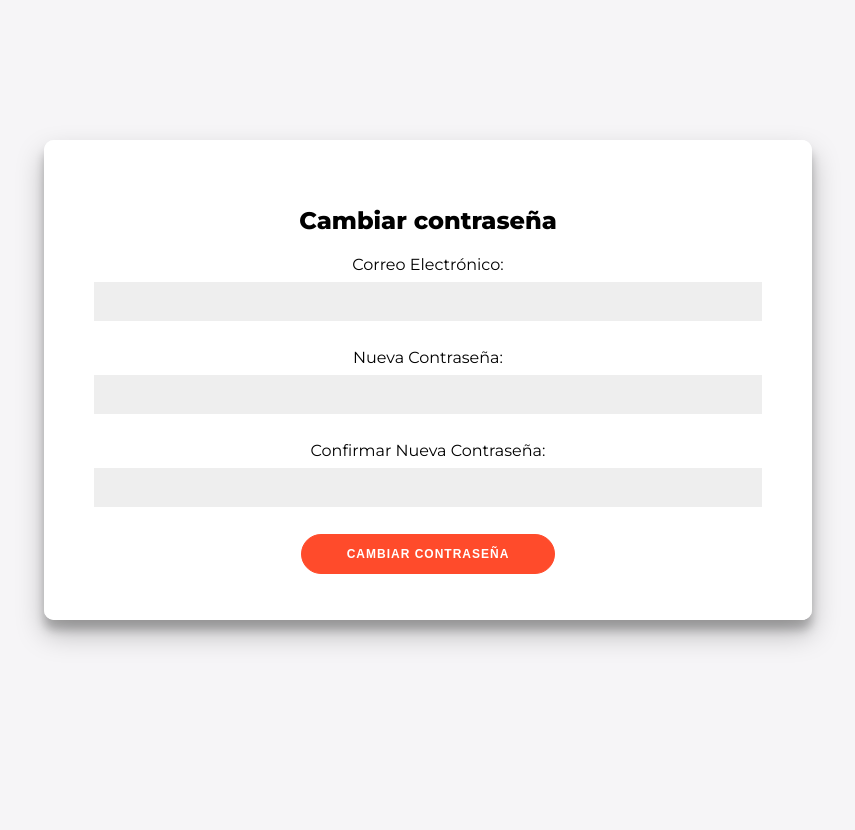
After one commit to EduJhoncito/IA_PNEUMONIA_DETECTOR, a Django app: page /recuperar/ in a window 1280 px wide. The commit adds this page. Shown: the whole page, without its empty margins (212-1067 px from the left). Run offline with Django 5.2, Linux system fonts and the light colour scheme.

Commit message:
forgetpassword

```diff
--- a/myapp/templates/index.html
+++ b/myapp/templates/index.html
@@ -33,7 +33,7 @@
                 {% if error %}
                     <p style="color:red;">{{ error }}</p>
                 {% endif %}
-                <p>¿Olvidaste tu contraseña?</a></p>
+                <p><a href="{% url 'cambiar_contrasena' %}">¿Olvidaste tu contraseña?</a></p>
             </form>
         </div>
         <div class="overlay-container">
--- /dev/null
+++ b/myapp/templates/password.html
@@ -0,0 +1,52 @@
+{% load static %}
+
+<!DOCTYPE html>
+<html lang="en">
+<head>
+    <meta charset="UTF-8">
+    <meta name="viewport" content="width=device-width, initial-scale=1.0">
+    <title>Cambiar Contraseña</title>
+    <!-- Incluir el archivo CSS estático -->
+    <link rel="stylesheet" href="{% static 'styles/main.css' %}">
+</head>
+<body>
+    {% if error_message %}
+        <p style="color:red;">{{ error }}</p>
+    {% endif %}
+
+    <div class="container" id="container">
+        <form method="post">
+            <h2>Cambiar contraseña</h2>
+            {% csrf_token %}
+            <label for="email">Correo Electrónico:</label>
+            <input type="email" id="email" name="email" required>
+            <br>
+            <label for="nueva_contrasena">Nueva Contraseña:</label>
+            <input type="password" id="nueva_contrasena" name="nueva_contrasena" required>
+            <br>
+            <label for="confirmar_contrasena">Confirmar Nueva Contraseña:</label>
+            <input type="password" id="confirmar_contrasena" name="confirmar_contrasena" required>
+            <br>
+            <button type="submit">Cambiar Contraseña</button>
+        </form>
+    </div>
+
+    <!-- <form method="post">
+        <h2>Cambiar contraseña</h2>
+        {% csrf_token %}
+        <label for="email">Correo Electrónico:</label>
+        <input type="email" id="email" name="email" required>
+        <br>
+        <label for="nueva_contrasena">Nueva Contraseña:</label>
+        <input type="password" id="nueva_contrasena" name="nueva_contrasena" required>
+        <br>
+        <label for="confirmar_contrasena">Confirmar Nueva Contraseña:</label>
+        <input type="password" id="confirmar_contrasena" name="confirmar_contrasena" required>
+        <br>
+        <button type="submit">Cambiar Contraseña</button>
+    </form> -->
+
+    <!-- Incluir el archivo JavaScript estático -->
+    <script src="{% static 'scripts/main.js' %}"></script>
+</body>
+</html>
--- a/myapp/urls.py
+++ b/myapp/urls.py
@@ -4,5 +4,6 @@ from . import views
 urlpatterns = [
     path('', views.login_neumologo, name='login_neumologo'),
     path('registrar/', views.registro_neumologo, name='registro_neumologo'),
-    path('home/', views.home, name='home')
+    path('home/', views.home, name='home'),
+    path('recuperar/', views.cambiar_contrasena, name='cambiar_contrasena'),
 ]
--- a/myapp/views.py
+++ b/myapp/views.py
@@ -1,6 +1,7 @@
 from django.shortcuts import render, redirect
 from .models import Doctor
 from django.contrib.auth.hashers import check_password, make_password
+from django import forms
 
 #Vista principal y para iniciar sesión
 def login_neumologo(request):
@@ -58,6 +59,41 @@ def registro_neumologo(request):
 
     return render(request, 'index.html')
 
+# Vista de recuperar contraseña
+def cambiar_contrasena(request):
+    if request.method == 'POST':
+        email = request.POST.get('email')
+        nueva_contrasena = request.POST.get('nueva_contrasena')
+        confirmar_contrasena = request.POST.get('confirmar_contrasena')
+
+        if not email or not nueva_contrasena or not confirmar_contrasena:
+            return render(request, 'password.html', {
+                'error_message': 'Todos los campos son obligatorios.'
+            })
+
+        if nueva_contrasena != confirmar_contrasena:
+            return render(request, 'password.html', {
+                'error_message': 'Las nuevas contraseñas no coinciden.'
+            })
+
+        try:
+            # Verificar si el email existe en la base de datos
+            doctor = Doctor.objects.get(email_doctor=email)
+
+            # Actualizar la contraseña del doctor
+            doctor.password_doctor = make_password(nueva_contrasena)# Recuerda encriptar la contraseña si es necesario
+            doctor.save()
+
+            return redirect('login_neumologo')  # Redirige al login o a otra página apropiada
+
+        except Doctor.DoesNotExist:
+            return render(request, 'password.html', {
+                'error_message': 'No se encontró ninguna cuenta con ese correo electrónico.'
+            })
+
+    return render(request, 'password.html')
+
+
 #Vista de home, donde se ingresa al iniciar sesión
 def home(request):
     return render(request,'home.html')
```
Also changed, not shown: db.sqlite3.
